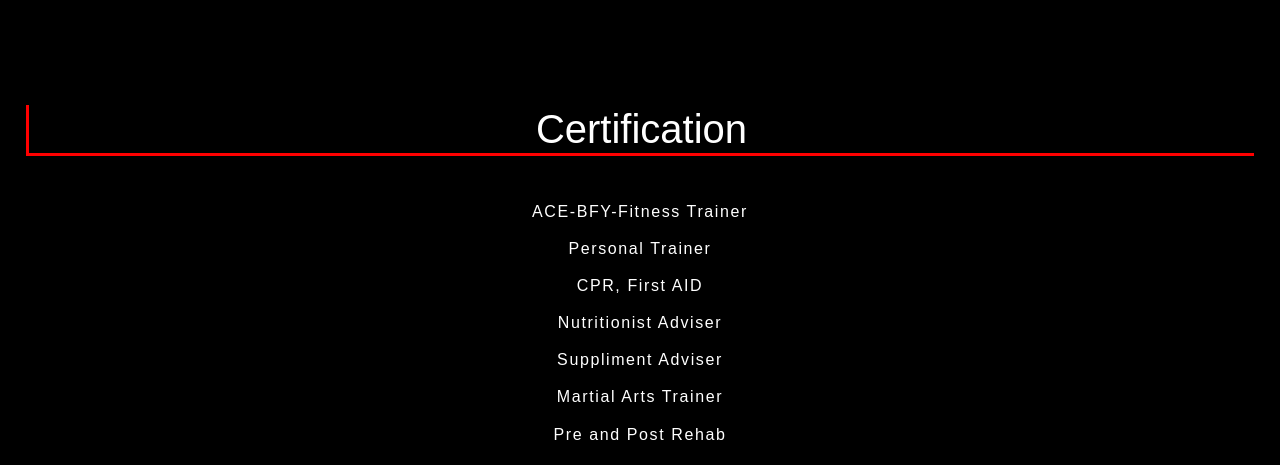
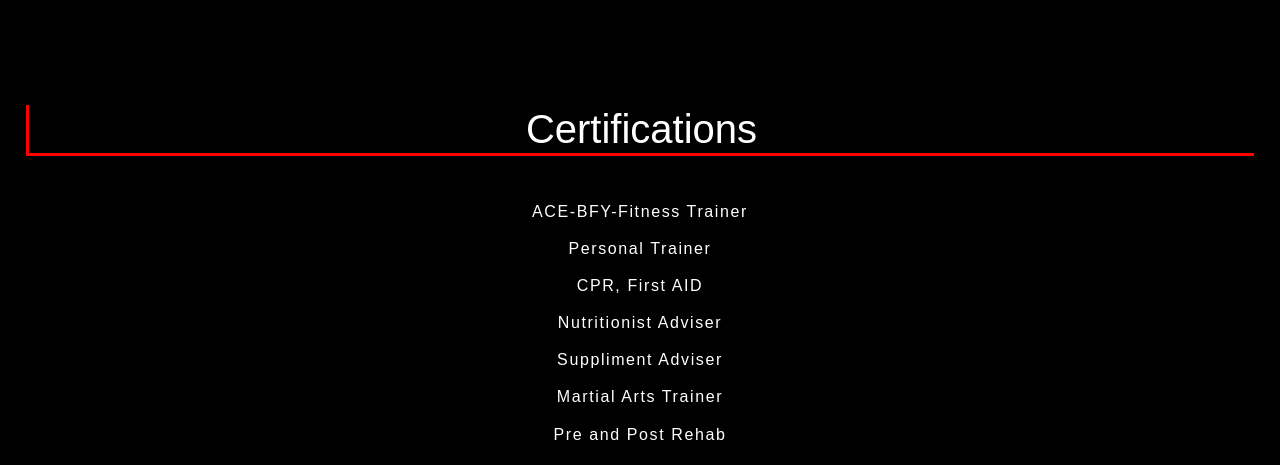
Before and after one commit to deepawalekedar319/arjunfitnessclub, a Django app: template templates/fitnessclub/home.html in a window 1280 px wide. Shown: the part 4143-4608 px from the top of the page. Run offline with Django 4.2, Linux system fonts and the light colour scheme; the template is opened without the code that fills it: values that come from a table or form of the project are taken from there, others are empty; data comes from the database, SQL or seed files in the repository; some libraries are stand-ins or nearby versions.

Commit message:
Update home.html

```diff
--- a/templates/fitnessclub/home.html
+++ b/templates/fitnessclub/home.html
@@ -381,7 +381,7 @@
           </div>
         </div> <br><br><br>
         <div id="certificate">
-          <H1>Certification</H1> <br>
+          <H1>Certifications</H1> <br>
           <div class="certificateList">
             <table align="center">
               <tr>
```
